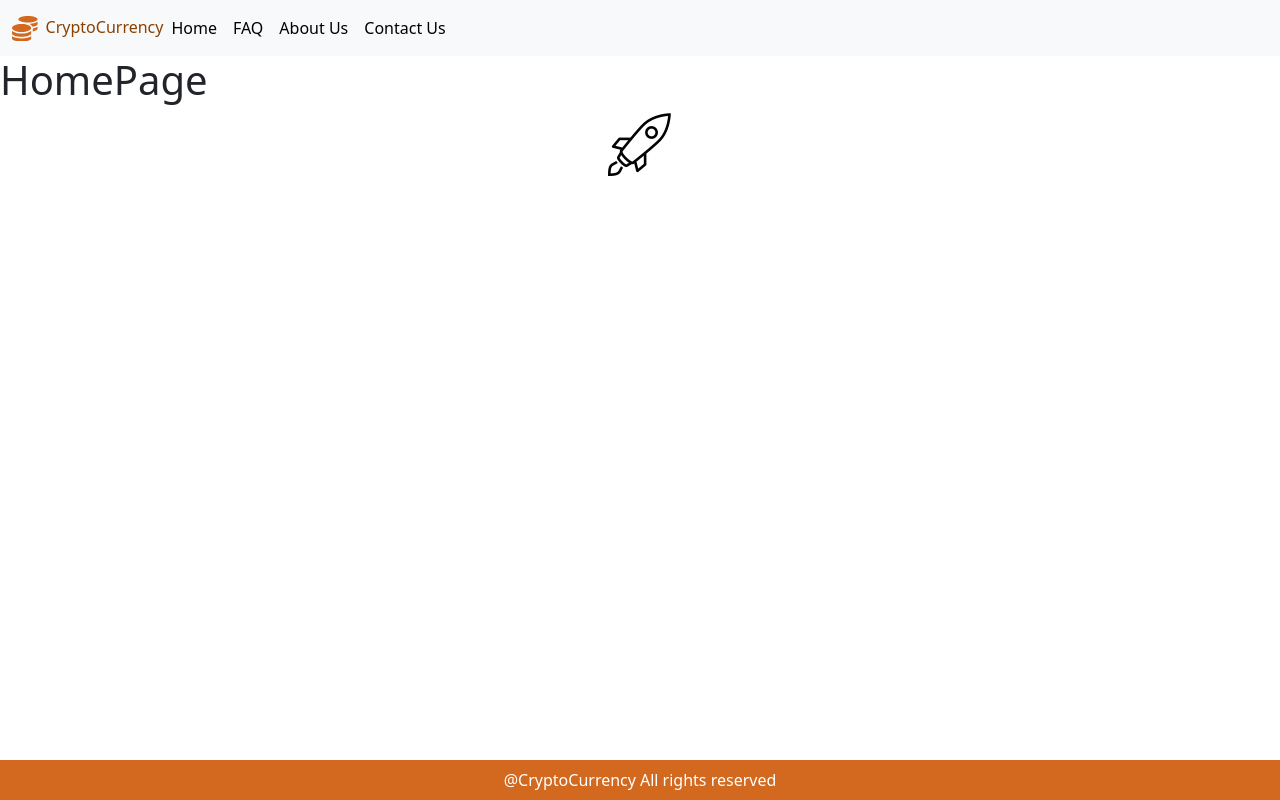
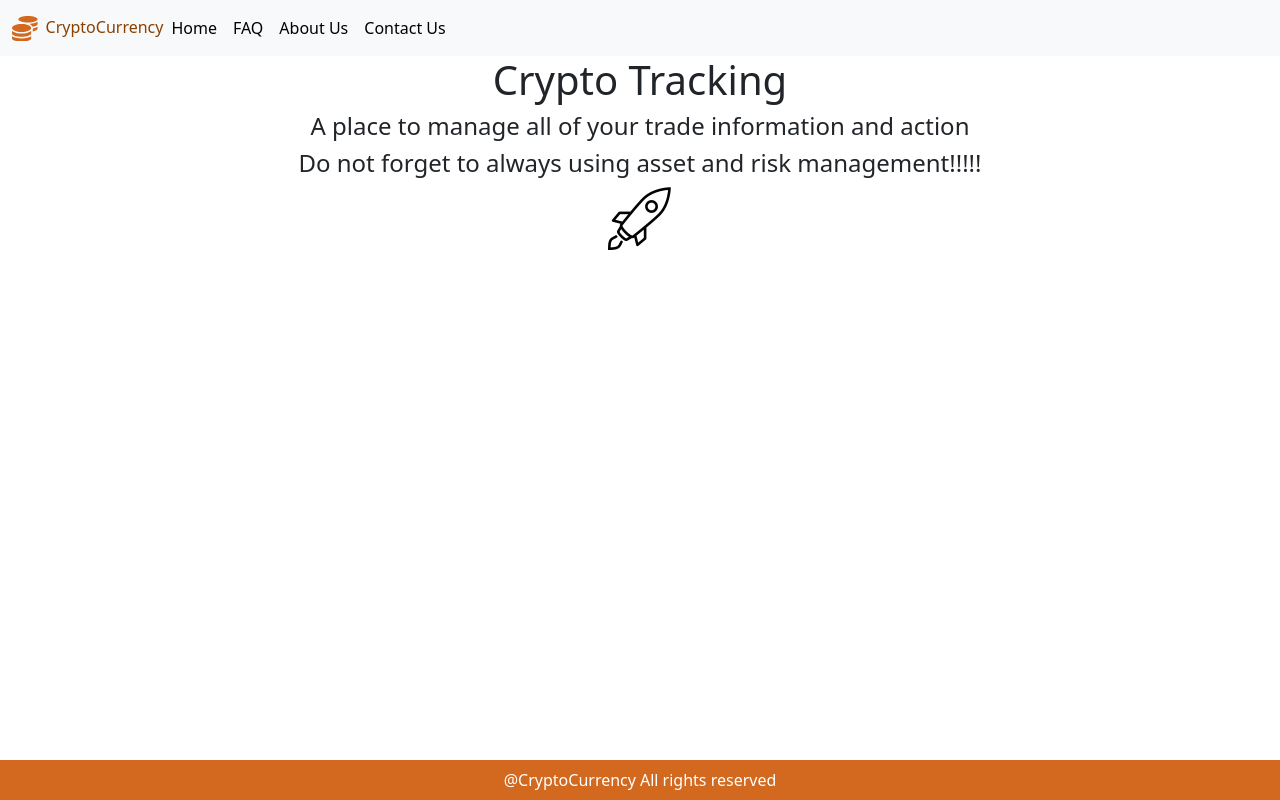
Before and after one commit to LQasemzadeh/react-learn, a React (Create React App) app: page / in a window 1280 px wide. Built offline with nearby package versions, Linux system fonts and the light colour scheme; no server answers.

Commit message:
Home Page

```diff
--- /dev/null
+++ b/src/constants/api.js
@@ -0,0 +1 @@
+export const baseUrl = "https://api.coingecko.com/api/v3/coins/markets?vs_currency=usd&order=market_cap_desc&per_page=100&page=1&sparkline=false&locale=en"
--- a/src/pages/Home.page.jsx
+++ b/src/pages/Home.page.jsx
@@ -1,11 +1,46 @@
-import React from 'react';
+import React, {useState, useEffect} from 'react';
 import SpinnerComponent from "../components/ui/Spinner.component";
+import axios from "axios";
+import {baseUrl} from "../constants/api";
 
 const HomePage = () => {
+
+    const [data, setData] = useState([]);
+    const [loading, setLoading] = useState(false);
+    const [error, setError] = useState("");
+
+    useEffect(() => {
+       setLoading(true);
+       axios(baseUrl)
+           .then((response) =>{
+               setLoading(false);
+               console.log(response.data);
+           })
+           .catch(error => {
+               setError("An error occured");
+           })
+    }, []);
+
     return (
-        <div>
-            <h1>HomePage</h1>
-            <SpinnerComponent />
+        <div className="container">
+            <div className="row">
+                <div className="col-12 text-center">
+                    <h1>Crypto Tracking</h1>
+                    <h4>A place to manage all of your trade information and action</h4>
+                    <h4>Do not forget to always using asset and risk management!!!!!</h4>
+                </div>
+            </div>
+
+            <div className="row">
+                <div className="col-12">
+                    {loading ? <SpinnerComponent /> : error !== "" ? <h1>{error}</h1> : <h1>Data Ready</h1>}
+                </div>
+            </div>
+
+
+
+
+
         </div>
     );
 };
```
